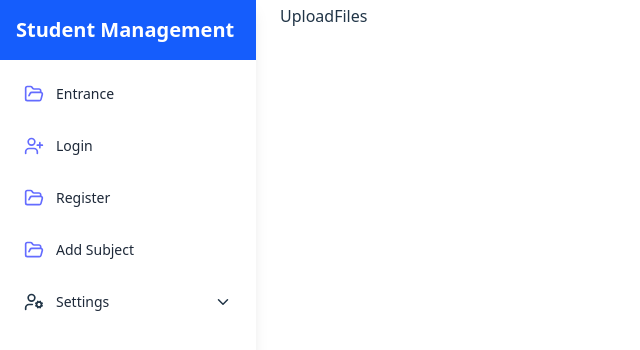
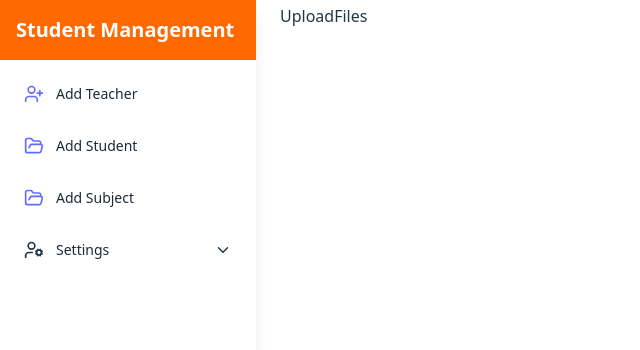
Before and after one commit to Adesh-Dhope/ui-template-one, a React (Vite) app: page /upload-files in a window 1280 px wide. Shown: the top 350 px of the page, without its empty margins (0-640 px from the left). Built offline with nearby package versions, Linux system fonts and the light colour scheme.

Commit message:
sidebar changes

```diff
--- a/src/Auth/Login.jsx
+++ b/src/Auth/Login.jsx
@@ -10,6 +10,10 @@ const Login = () => {
 
   const ForgetPassword = () =>{
     navigate('/forget-password')
+  }
+
+  const Login = ()=>{
+        navigate('/add-student')
   }
   return (
     <div className="min-h-screen flex flex-col-reverse lg:flex-row items-center justify-around bg-white px-4 sm:px-6 lg:px-16 py-12 gap-12">
@@ -75,7 +79,8 @@ const Login = () => {
           <button
             type="submit"
             className="w-full bg-gradient-to-r from-orange-500 to-red-500 text-white py-3 rounded-md shadow hover:opacity-90 transition"
-          >
+         onClick={Login}
+         >
             Login
           </button>
 
--- a/src/Auth/Register.jsx
+++ b/src/Auth/Register.jsx
@@ -80,7 +80,7 @@ const Register = () => {
           onClick={BackToLogin}
           className="text-center text-sm text-gray-600 mt-4">
             Already have an account?{" "}
-            <a className="text-orange-500 hover:underline">
+            <a className="text-orange-500 hover:underline cursor-pointer">
               Login
             </a>
           </p>
--- a/src/components/layout/Sidebar/Sidebar.jsx
+++ b/src/components/layout/Sidebar/Sidebar.jsx
@@ -12,10 +12,9 @@ import {
 import { Link } from "react-router-dom";
 
 const menuItems = [
-      { name: "Entrance", icon: <FolderOpen size={20} />, link: "/entrance" },
-  { name: "Login", icon: <UserPlus size={20} />, link: "/login" },
-    { name: "Register", icon: <FolderOpen size={20} />, link: "/register" },
-    { name: "Add Subject", icon: <FolderOpen size={20} />, link: "/add-subject" },
+  { name: "Add Teacher", icon: <UserPlus size={20} />, link: "/add-teacher" },
+  { name: "Add Student", icon: <FolderOpen size={20} />, link: "/add-student" },
+  { name: "Add Subject", icon: <FolderOpen size={20} />, link: "/add-subject" },
   {
     name: "Settings",
     icon: <UserCog size={20} />,
@@ -44,7 +43,7 @@ const Sidebar = () => {
         className={`fixed md:relative top-0 left-0 h-full w-64 bg-white shadow-lg z-50 transition-transform duration-300 ease-in-out
           ${isOpen ? "translate-x-0" : "-translate-x-full"} md:translate-x-0`}
       >
-        <div className="p-4 bg-blue-600 text-white font-bold text-base md:text-xl">
+        <div className="p-4 bg-orange-500 text-white font-bold text-base md:text-xl">
           Student Management
         </div>
 
```
